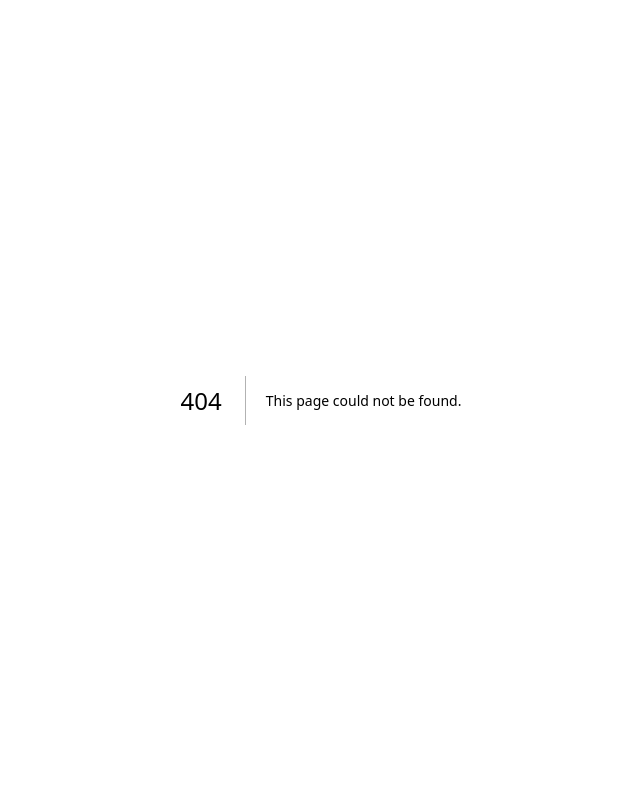
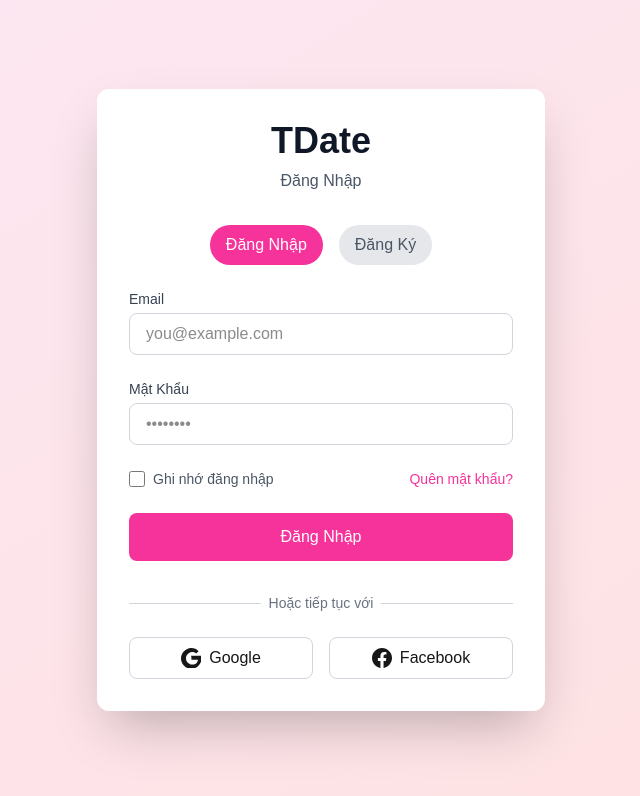
Before and after one commit to tranminhthang1606/TMT_Dating_App, a Next.js app: page /auth in a window 1280 px wide. Before the commit this address had no page. Shown: the top 796 px of the page, without its empty margins (319-959 px from the left). Built offline with nearby package versions, Linux system fonts and the light colour scheme; no server answers.

Commit message:
feat: Authentication Login/Regist

```diff
--- /dev/null
+++ b/src/app/auth/page.tsx
@@ -0,0 +1,51 @@
+"use client";
+
+import { useEffect, useState } from 'react';
+import AuthForm from '@/app/components/auth/AuthForm';
+import SocialLogin from '@/app/components/auth/SocialLogin';
+
+export default function AuthPage() {
+  const [isLogin, setIsLogin] = useState<boolean>(true);
+
+
+  return (
+    <div className="min-h-screen flex items-center justify-center bg-gradient-to-br from-pink-100 to-red-100 dark:from-gray-900 dark:to-gray-800">
+      <div className="max-w-md w-full space-y-8 p-8 bg-white dark:bg-gray-900 rounded-xl shadow-2xl">
+        <div className="text-center">
+          <h1 className="text-4xl font-bold text-gray-900 dark:text-white mb-2">
+            TDate
+          </h1>
+          <p className="text-gray-600 dark:text-gray-400">
+            {isLogin ? 'Đăng Nhập' : 'Đăng Ký Tài Khoản'}
+          </p>
+        </div>
+
+        <div className="flex justify-center space-x-4 mb-6">
+          <button
+            onClick={() => setIsLogin(true)}
+            className={`px-4 py-2 cursor-pointer rounded-full font-medium ${
+              isLogin
+                ? 'bg-pink-500 text-white'
+                : 'bg-gray-200 dark:bg-gray-700 text-gray-600 dark:text-gray-400'
+            } transition-colors duration-200`}
+          >
+            Đăng Nhập
+          </button>
+          <button
+            onClick={() => setIsLogin(false)}
+            className={`px-4 py-2 cursor-pointer rounded-full font-medium ${
+              !isLogin
+                ? 'bg-pink-500 text-white'
+                : 'bg-gray-200 dark:bg-gray-700 text-gray-600 dark:text-gray-400'
+            } transition-colors duration-200`}
+          >
+            Đăng Ký
+          </button>
+        </div>
+
+        <AuthForm isLogin={isLogin} />
+        <SocialLogin />
+      </div>
+    </div>
+  );
+}
--- /dev/null
+++ b/src/app/components/auth/AuthForm.tsx
@@ -0,0 +1,127 @@
+import { createClient } from "@/lib/supabase/client";
+import { useEffect, useState } from "react";
+
+interface AuthFormProps {
+  isLogin: boolean;
+}
+
+export default function AuthForm({ isLogin }: AuthFormProps) {
+
+  const supabase = createClient();
+  const [email,setEmail] = useState<string>('');
+  const [password,setPassword] = useState<string>('');
+  const [error, setError] = useState<string>("");
+const [loading, setLoading] = useState<boolean>(false);
+  const handleAuth = async (e: React.FormEvent)=>{
+    e.preventDefault();
+
+    setLoading(true);
+    setError("");
+
+    try {
+      if (!isLogin) {
+        const { data, error } = await supabase.auth.signUp({
+          email,
+          password,
+        });
+
+        if (error) throw error;
+        if (data.user && !data.session) {
+          setError("Please check your email for a confirmation link");
+          return;
+        }
+      } else {
+        const { error } = await supabase.auth.signInWithPassword({
+          email,
+          password,
+        });
+        if (error) throw error;
+      }
+    } catch (error: any) {
+      setError(error.message);
+    } finally {
+      setLoading(false);
+    }
+  }
+  useEffect(()=>{
+    setError('');
+  },[isLogin])
+  return (
+    <form className="space-y-6" onSubmit={handleAuth}>
+      <div>
+        <label htmlFor="email" className="block text-sm font-medium text-gray-700 dark:text-gray-300">
+          Email
+        </label>
+        <input
+          id="email"
+          type="email"
+          onChange={(e)=>setEmail(e.target.value)}
+          required
+          className="mt-1 w-full px-4 py-2 rounded-lg border border-gray-300 dark:border-gray-600 dark:bg-gray-800 dark:text-white focus:ring-2 focus:ring-pink-500 focus:border-transparent outline-none transition-all"
+          placeholder="you@example.com"
+        />
+      </div>
+
+      <div>
+        <label htmlFor="password" className="block text-sm font-medium text-gray-700 dark:text-gray-300">
+          Mật Khẩu
+        </label>
+        <input
+          id="password"
+          type="password"
+          onChange={(e)=>setPassword(e.target.value)}
+          required
+          className="mt-1 w-full px-4 py-2 rounded-lg border border-gray-300 dark:border-gray-600 dark:bg-gray-800 dark:text-white focus:ring-2 focus:ring-pink-500 focus:border-transparent outline-none transition-all"
+          placeholder="••••••••"
+        />
+      </div>
+
+      {/* {!isLogin && (
+        <div>
+          <label htmlFor="confirm-password" className="block text-sm font-medium text-gray-700 dark:text-gray-300">
+            Xác Nhận Mật Khẩu
+          </label>
+          <input
+            id="confirm-password"
+            type="password"
+            onChange={(e)=>setPassword(e.target.value)}
+            required
+            className="mt-1 w-full px-4 py-2 rounded-lg border border-gray-300 dark:border-gray-600 dark:bg-gray-800 dark:text-white focus:ring-2 focus:ring-pink-500 focus:border-transparent outline-none transition-all"
+            placeholder="••••••••"
+          />
+        </div>
+      )} */}
+
+      {error && (
+            <div className="text-red-600 dark:text-red-400 text-sm">
+              {error}
+            </div>
+          )}
+
+      {isLogin && (
+        <div className="flex items-center justify-between">
+          <div className="flex items-center">
+            <input
+              id="remember-me"
+              type="checkbox"
+              className="h-4 w-4 text-pink-500 focus:ring-pink-500 border-gray-300 rounded"
+            />
+            <label htmlFor="remember-me" className="ml-2 text-sm text-gray-600 dark:text-gray-400">
+              Ghi nhớ đăng nhập
+            </label>
+          </div>
+          <a href="#" className="text-sm text-pink-500 hover:text-pink-600">
+            Quên mật khẩu?
+          </a>
+        </div>
+      )}
+
+      <button
+        type="submit"
+        className="w-full cursor-pointer py-3 px-4 bg-pink-500 hover:bg-pink-600 text-white rounded-lg font-medium transition-colors duration-200"
+      >
+        {loading ? "Loading..." : isLogin ? 'Đăng Nhập' : 'Đăng Ký'}
+      </button>
+    </form>
+  );
+}
--- /dev/null
+++ b/src/app/components/auth/SocialLogin.tsx
@@ -0,0 +1,37 @@
+export default function SocialLogin() {
+  return (
+    <div>
+      <div className="relative">
+        <div className="absolute inset-0 flex items-center">
+          <div className="w-full border-t border-gray-300 dark:border-gray-600"></div>
+        </div>
+        <div className="relative flex justify-center text-sm">
+          <span className="px-2 bg-white dark:bg-gray-900 text-gray-500 dark:text-gray-400">
+            Hoặc tiếp tục với
+          </span>
+        </div>
+      </div>
+
+      <div className="grid grid-cols-2 gap-4 mt-6">
+        <button className="flex items-center justify-center py-2 px-4 border border-gray-300 dark:border-gray-600 rounded-lg hover:bg-gray-50 dark:hover:bg-gray-800 transition-colors duration-200">
+          <svg className="w-5 h-5 mr-2" viewBox="0 0 24 24">
+            <path
+              fill="currentColor"
+              d="M12.48 10.92v3.28h7.84c-.24 1.84-.853 3.187-1.787 4.133-1.147.933-2.933 1.6-5.053 1.6-4.067 0-7.52-3.333-7.52-7.52s3.453-7.52 7.52-7.52c1.867 0 3.493.667 4.693 1.76l2.88-2.88C18.813 1.333 15.893 0 12.48 0 5.867 0 0 5.867 0 12.48s5.867 12.48 12.48 12.48c3.413 0 6.333-1.333 8.533-3.733 2.4-2.4 3.733-5.733 3.733-9.067 0-.933-.133-1.867-.267-2.8h-12.48z"
+            />
+          </svg>
+          Google
+        </button>
+        <button className="flex items-center justify-center py-2 px-4 border border-gray-300 dark:border-gray-600 rounded-lg hover:bg-gray-50 dark:hover:bg-gray-800 transition-colors duration-200">
+          <svg className="w-5 h-5 mr-2" viewBox="0 0 24 24">
+            <path
+              fill="currentColor"
+              d="M24 12.073c0-6.627-5.373-12-12-12s-12 5.373-12 12c0 5.99 4.388 10.954 10.125 11.854v-8.385H7.078v-3.47h3.047V9.43c0-3.007 1.792-4.669 4.533-4.669 1.312 0 2.686.235 2.686.235v2.953H15.83c-1.491 0-1.956.925-1.956 1.874v2.25h3.328l-.532 3.47h-2.796v8.385C19.612 23.027 24 18.062 24 12.073z"
+            />
+          </svg>
+          Facebook
+        </button>
+      </div>
+    </div>
+  );
+}
--- /dev/null
+++ b/src/lib/supabase/client.ts
@@ -0,0 +1,8 @@
+import {createBrowserClient} from '@supabase/ssr';
+
+export function createClient(){
+    return createBrowserClient(
+        process.env.NEXT_PUBLIC_SUPABASE_URL!,
+        process.env.NEXT_PUBLIC_SUPABASE_KEY!
+    );
+}
--- /dev/null
+++ b/src/lib/supabase/server.ts
@@ -0,0 +1,26 @@
+import {createServerClient} from "@supabase/ssr";
+import {cookies} from "next/headers";
+
+export async function createClient(){
+    const cookieStore = await cookies();
+
+    return createServerClient(
+        process.env.NEXT_PUBLIC_SUPABASE_URL!,
+        process.env.NEXT_PUBLIC_SUPABASE_KEY!,
+        {
+            cookies:{
+                getAll(){
+                    return cookieStore.getAll();
+                },
+                setAll(cookiesToSet){
+                    try {
+                        cookiesToSet.forEach(({name,value,options})=>cookieStore.set(name,value,options));
+                    }
+                    catch{
+
+                    }
+                }
+            }
+        }
+    )
+}
```
Also changed, not shown: package.json (+8 -6 lines), 1 other file (tests, documents, lock files or other folders).
